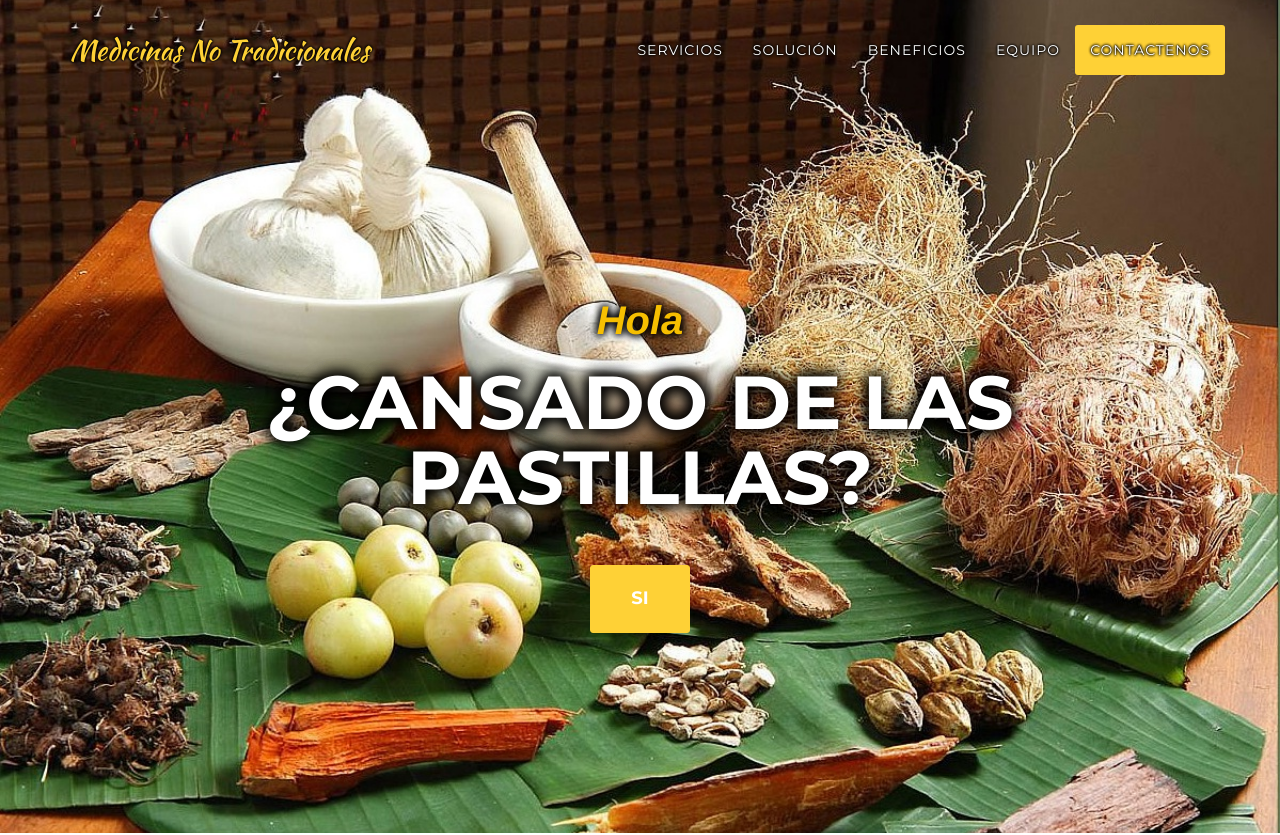
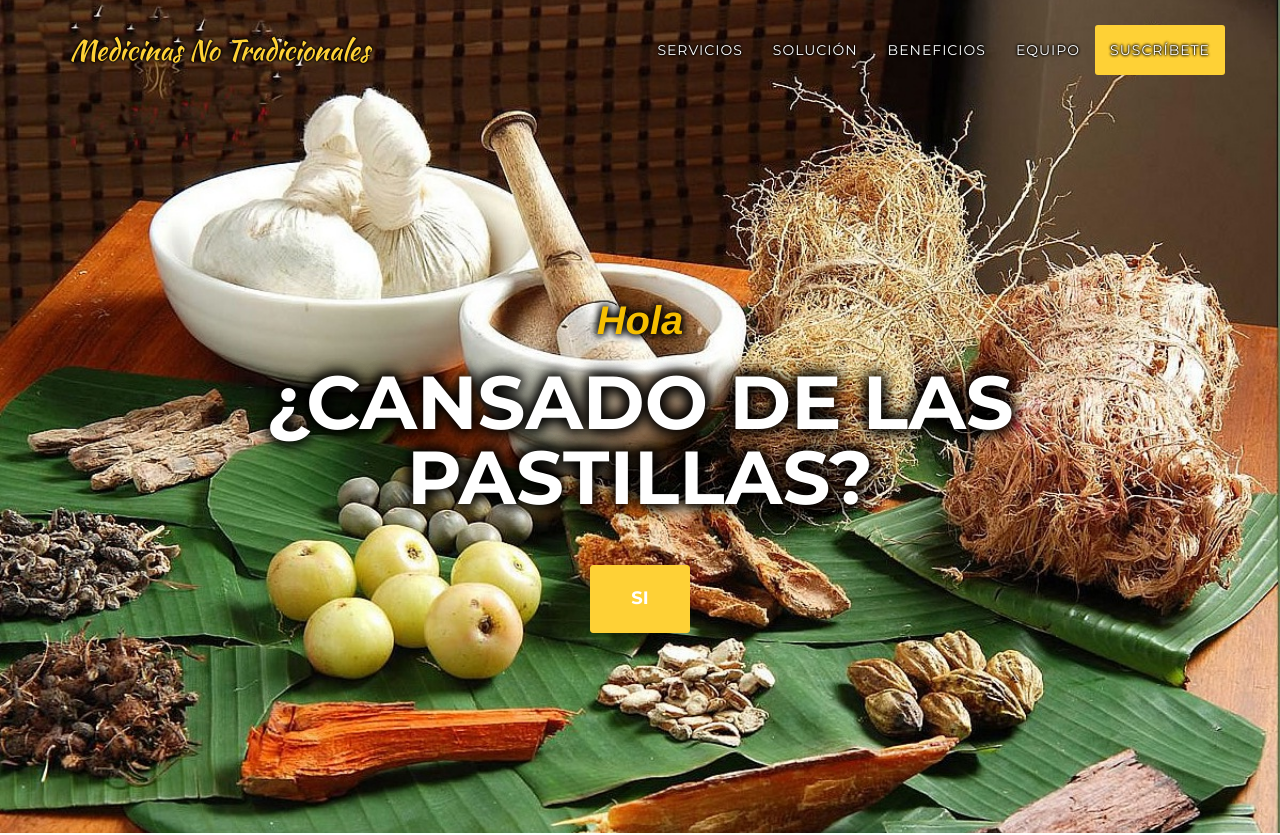
Before and after one commit to edutrul/receta-no-tradicional, a plain HTML site: page index.html in a window 1280 px wide. Shown: the top 835 px of the page. Drawn offline with nearby package versions, Linux system fonts and the light colour scheme; files whose address does not match are found by name; a web font is replaced by a local one.

Commit message:
Change text Contactenos - Sucribe

```diff
--- a/index.html
+++ b/index.html
@@ -69,7 +69,7 @@
                         <a class="page-scroll" href="#team">Equipo</a>
                     </li>
                     <li>
-                        <a class="page-scroll" href="#contact">Contactenos</a>
+                        <a class="page-scroll" href="#contact">Suscríbete</a>
                     </li>
                 </ul>
             </div>
```
